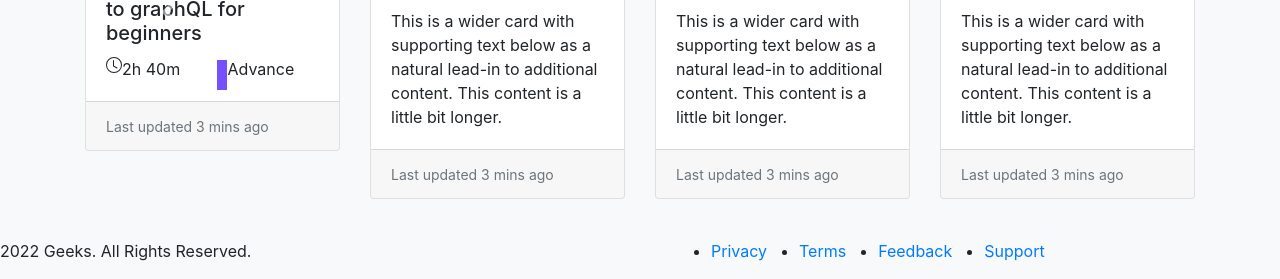
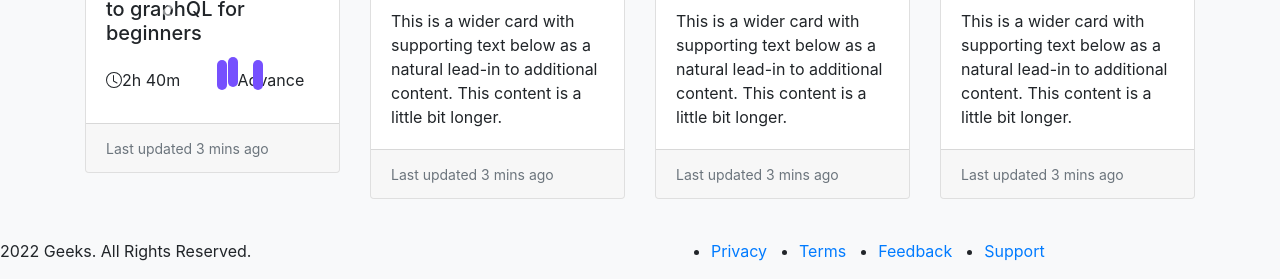
Before and after one commit to Aoblu87/M3-Web-Design-D5-Mockup-, a plain HTML site: page index.html in a window 1280 px wide. Shown: the part 937-1216 px from the top of the page. Drawn offline with nearby package versions, Linux system fonts and the light colour scheme.

Commit message:
creatgo pseudo elemento average card

```diff
--- a/index.html
+++ b/index.html
@@ -203,7 +203,7 @@
                                         <h5 class="card-title">GraphQL: introduction to graphQL for beginners</h5>
                                         <div class="row">
 
-                                            <div class="col-6 d-flex">
+                                            <div class="col-6 d-flex align-items-center">
 
                                                 <svg xmlns="http://www.w3.org/2000/svg" width="16" height="16"
                                                     fill="currentColor" class="bi bi-clock" viewBox="0 0 16 16">
@@ -215,9 +215,9 @@
                                                 <p class="card-text"> 2h 40m
                                                 </p>
                                             </div>
-                                            <div class="col-6 d-flex">
-
-                                                <p class="average card-text"> Advance</p>
+                                            <div class="col-6 d-flex align-items-center">
+                                                <p class="average"></p>
+                                                <p class="card-text"> Advance</p>
                                             </div>
                                         </div>
                                     </div>
--- a/style.css
+++ b/style.css
@@ -64,13 +64,37 @@
     height: 2%;
 } */
 
+
+.average{
+    width: 10px;
+    height: 30px;
+    width: 10px;
+height: 30px;
+background-color: #7650FE;
+border-radius: 10px;
+}
+
 .average::before{
 content: '';
 position: absolute;
 width: 10px;
 height: 30px;
 background-color: #7650FE;
+border-radius: 10px;
 top: 3px;
 right: 30px;
 left: 4px;
+
 }
+.average::after{
+    content: '';
+    position: absolute;
+    width: 10px;
+    height: 30px;
+    background-color: #7650FE;
+    border-radius: 10px;
+    top: 3px;
+    right: 50px;
+    left: 40px;
+
+    }
```
Also changed, not shown: 1 other file.
